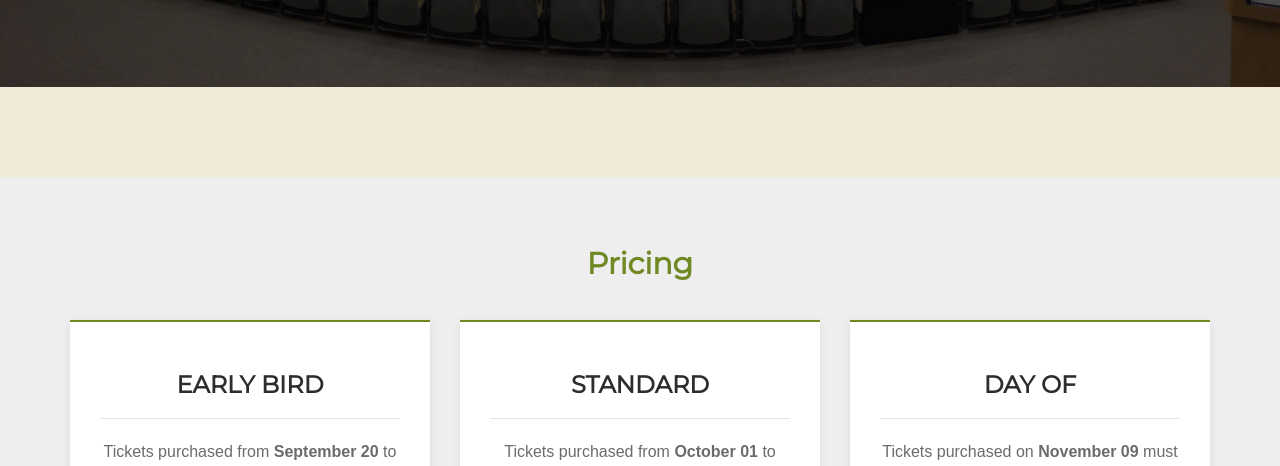
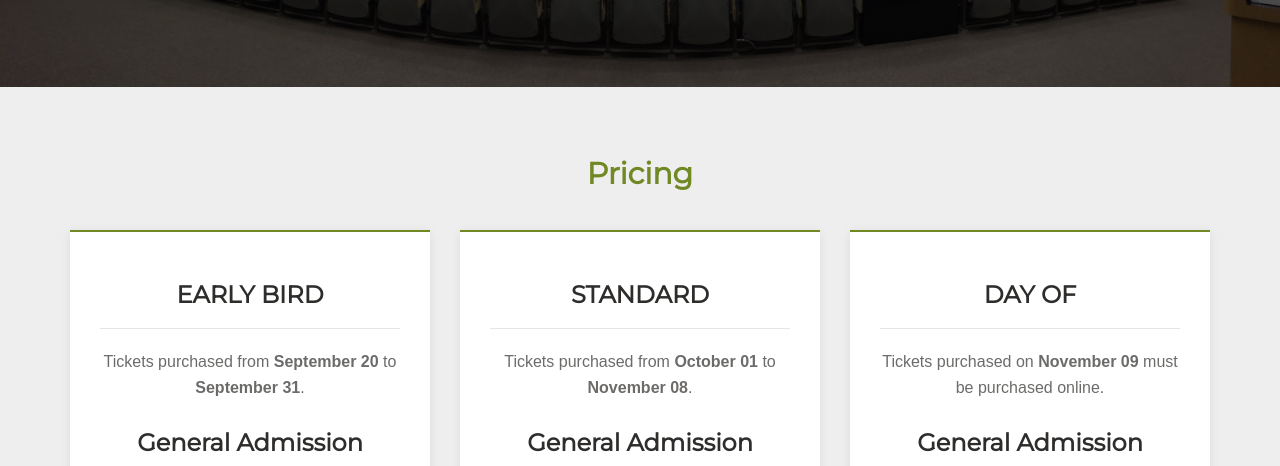
Before and after one commit to izzih13/uxidol, a website: page index.html in a window 1280 px wide. Shown: the part 2363-2829 px from the top of the page. Drawn offline with Linux system fonts and the light colour scheme; files whose address does not match are found by name.

Commit message:
Fixed the weird stripe

```diff
--- a/index.html
+++ b/index.html
@@ -201,8 +201,7 @@
     </section>
 
     <!--REGISTRATION-->
-        <section id="registration" class="section registration">
-          <section class="pricing-table">
+        <section id="registration" class="pricing-table">
               <div class="container">
                   <div class="block-heading">
                     <h2>Pricing</h2>
@@ -274,7 +273,8 @@
                   </div>
               </div>
           </section>
-        </section>
+
+
 
 <!-- Testimonial Carousel -->
 <section id="testimonials" class="section testimonials bg-image-2">
```
